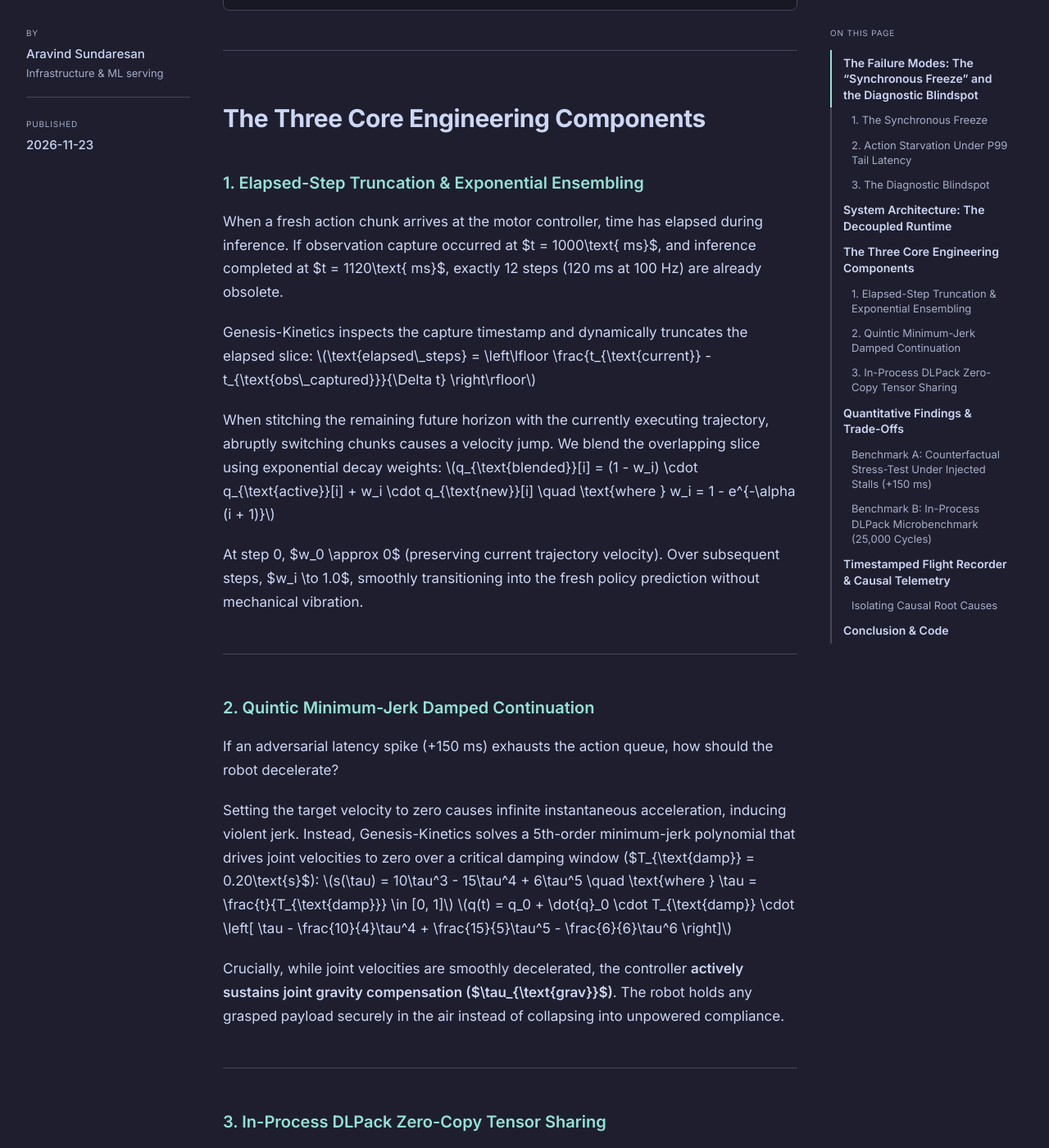
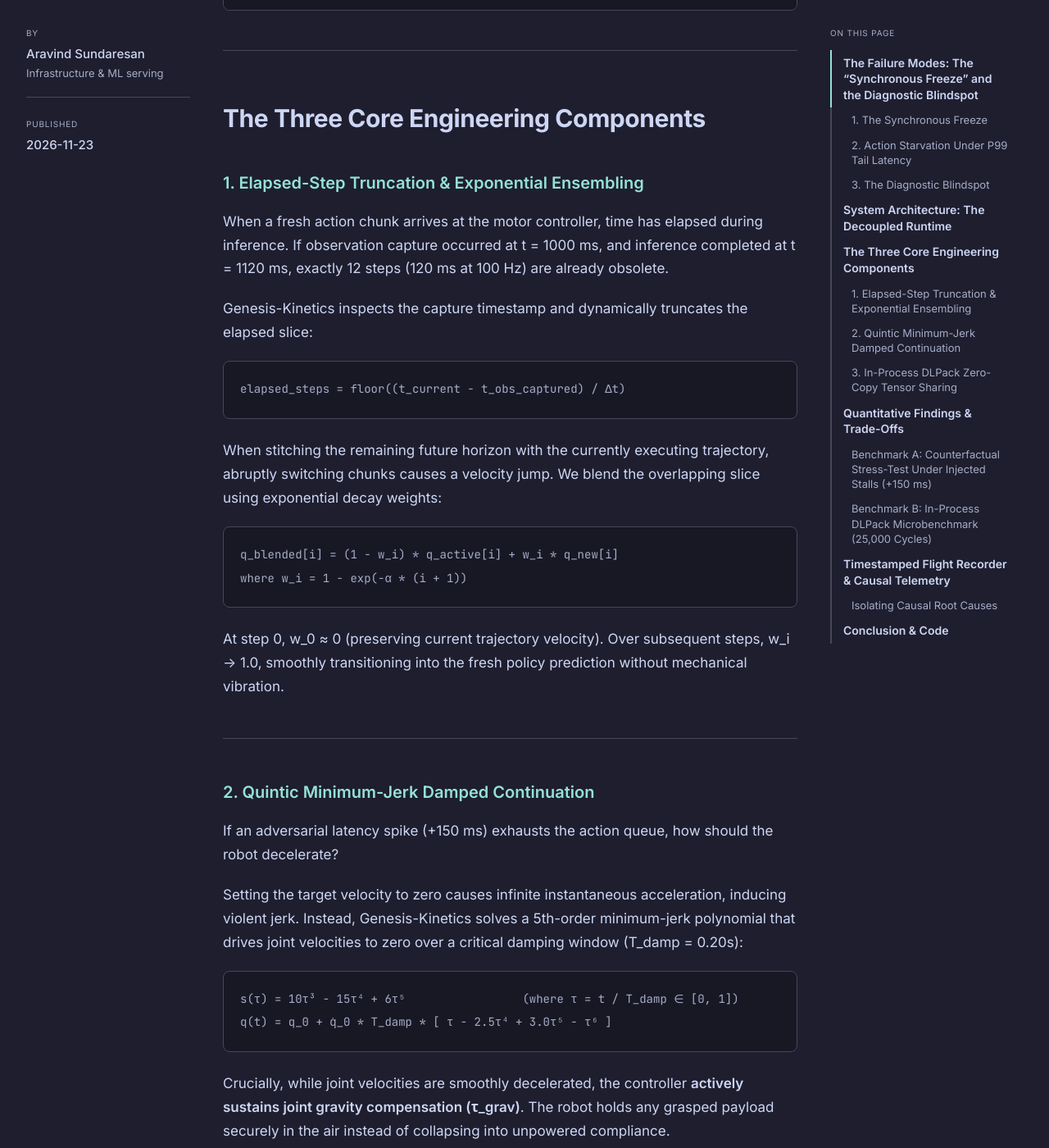
Before and after one commit to Aravind0403/Aravind0403.github.io, a Jekyll site: the page built from _posts/2026-11-23-the-100hz-wall-in-vla-robotics.md, in a window 1280 px wide and 1400 px high, scrolled down 4109 px. Shown: the whole window at 82% size. Built offline with Jekyll 4.4.1, drawn with Linux system fonts in a browser that asks for light colours; some of the changed text lies outside the part shown.

Commit message:
fix(blog): convert all raw LaTeX equations to clean standard web typography

````diff
--- a/_posts/2026-11-23-the-100hz-wall-in-vla-robotics.md
+++ b/_posts/2026-11-23-the-100hz-wall-in-vla-robotics.md
@@ -10,7 +10,7 @@ In cloud LLM serving, latency is a user-experience problem. If a model pauses fo
 
 In physical robotics and embodied simulation, **latency is kinetic**.
 
-A robotic arm—like the 7-DOF Franka Emika Panda—has mass, mechanical inertia, momentum, and is continuously subjected to Earth's $9.81\text{ m/s}^2$ gravitational acceleration. If a computer controlling a robotic motor stops sending commands for even 100 milliseconds, physical forces take over: the arm collapses downward under gravity, motor gear teeth grind under sudden deceleration, or a grasped fragile payload slips from the gripper.
+A robotic arm—like the 7-DOF Franka Emika Panda—has mass, mechanical inertia, momentum, and is continuously subjected to Earth's 9.81 m/s² gravitational acceleration. If a computer controlling a robotic motor stops sending commands for even 100 milliseconds, physical forces take over: the arm collapses downward under gravity, motor gear teeth grind under sudden deceleration, or a grasped fragile payload slips from the gripper.
 
 The core challenge of modern Vision-Language-Action (VLA) architectures is that the **Brain and the Muscles run at fundamentally incompatible frequencies**:
 * **The Brain (VLA / Foundation Policy):** 5 to 10 Hz (Takes 100–200 ms to tokenize camera images, run transformer self-attention, and denoise action tokens).
@@ -36,10 +36,10 @@ This synchronous execution introduces two major failure modes:
 Because the robot halts all motor execution while waiting for the next inference pass to finish, the arm exhibits a stepped, stuttering motion. In dynamic manipulation tasks (e.g., catching a moving object or continuous surface wiping), this velocity discontinuity destroys momentum and causes task failure.
 
 ### 2. Action Starvation Under P99 Tail Latency
-To eliminate the freeze, recent frameworks (like LeRobot with Real-Time Chunking [RTC]) adopt **Action Chunking**: the model predicts an entire future trajectory horizon ($T = 50$ steps, or $500\text{ ms}$ at 100 Hz) in one forward pass.
+To eliminate the freeze, recent frameworks (like LeRobot with Real-Time Chunking [RTC]) adopt **Action Chunking**: the model predicts an entire future trajectory horizon (T = 50 steps, or 500 ms at 100 Hz) in one forward pass.
 
 While chunking buys the robot a 500 ms buffer window, it creates a new vulnerability: **tail latency**.
-If the vision-language backbone experiences a P99 compute spike (+150 ms delay due to KV-cache allocation, host-device memory copying, or OS scheduler preemption), the action buffer runs completely dry. Naive controllers drop commanded velocity to zero, triggering an abrupt mechanical shock ($111.85\text{ rad/s}^3$ jerk) and dropping grasped objects.
+If the vision-language backbone experiences a P99 compute spike (+150 ms delay due to KV-cache allocation, host-device memory copying, or OS scheduler preemption), the action buffer runs completely dry. Naive controllers drop commanded velocity to zero, triggering an abrupt mechanical shock (111.85 rad/s³ jerk) and dropping grasped objects.
 
 ### 3. The Diagnostic Blindspot
 When an autonomous robot drops an object in simulation, robotics researchers traditionally assume the neural network output a bad prediction. Weeks are spent retraining weights or gathering new demonstration data. In reality, **a significant fraction of simulation failures are caused by host OS scheduler jitter, buffer starvation, or missed 10 ms control deadlines**. Without microsecond-level flight telemetry, teams cannot isolate the causal root cause.
@@ -92,15 +92,22 @@ Genesis-Kinetics decouples the system into two independent processes communicati
 
 ### 1. Elapsed-Step Truncation & Exponential Ensembling
 
-When a fresh action chunk arrives at the motor controller, time has elapsed during inference. If observation capture occurred at $t = 1000\text{ ms}$, and inference completed at $t = 1120\text{ ms}$, exactly 12 steps (120 ms at 100 Hz) are already obsolete.
+When a fresh action chunk arrives at the motor controller, time has elapsed during inference. If observation capture occurred at t = 1000 ms, and inference completed at t = 1120 ms, exactly 12 steps (120 ms at 100 Hz) are already obsolete.
 
 Genesis-Kinetics inspects the capture timestamp and dynamically truncates the elapsed slice:
-$$\text{elapsed\_steps} = \left\lfloor \frac{t_{\text{current}} - t_{\text{obs\_captured}}}{\Delta t} \right\rfloor$$
+
+```text
+elapsed_steps = floor((t_current - t_obs_captured) / Δt)
+```
 
 When stitching the remaining future horizon with the currently executing trajectory, abruptly switching chunks causes a velocity jump. We blend the overlapping slice using exponential decay weights:
-$$q_{\text{blended}}[i] = (1 - w_i) \cdot q_{\text{active}}[i] + w_i \cdot q_{\text{new}}[i] \quad \text{where } w_i = 1 - e^{-\alpha (i + 1)}$$
 
-At step 0, $w_0 \approx 0$ (preserving current trajectory velocity). Over subsequent steps, $w_i \to 1.0$, smoothly transitioning into the fresh policy prediction without mechanical vibration.
+```text
+q_blended[i] = (1 - w_i) * q_active[i] + w_i * q_new[i]
+where w_i = 1 - exp(-α * (i + 1))
+```
+
+At step 0, w_0 ≈ 0 (preserving current trajectory velocity). Over subsequent steps, w_i → 1.0, smoothly transitioning into the fresh policy prediction without mechanical vibration.
 
 ---
 
@@ -108,11 +115,14 @@ At step 0, $w_0 \approx 0$ (preserving current trajectory velocity). Over subseq
 
 If an adversarial latency spike (+150 ms) exhausts the action queue, how should the robot decelerate?
 
-Setting the target velocity to zero causes infinite instantaneous acceleration, inducing violent jerk. Instead, Genesis-Kinetics solves a 5th-order minimum-jerk polynomial that drives joint velocities to zero over a critical damping window ($T_{\text{damp}} = 0.20\text{s}$):
-$$s(\tau) = 10\tau^3 - 15\tau^4 + 6\tau^5 \quad \text{where } \tau = \frac{t}{T_{\text{damp}}} \in [0, 1]$$
-$$q(t) = q_0 + \dot{q}_0 \cdot T_{\text{damp}} \cdot \left[ \tau - \frac{10}{4}\tau^4 + \frac{15}{5}\tau^5 - \frac{6}{6}\tau^6 \right]$$
+Setting the target velocity to zero causes infinite instantaneous acceleration, inducing violent jerk. Instead, Genesis-Kinetics solves a 5th-order minimum-jerk polynomial that drives joint velocities to zero over a critical damping window (T_damp = 0.20s):
 
-Crucially, while joint velocities are smoothly decelerated, the controller **actively sustains joint gravity compensation ($\tau_{\text{grav}}$)**. The robot holds any grasped payload securely in the air instead of collapsing into unpowered compliance.
+```text
+s(τ) = 10τ³ - 15τ⁴ + 6τ⁵                 (where τ = t / T_damp ∈ [0, 1])
+q(t) = q_0 + q̇_0 * T_damp * [ τ - 2.5τ⁴ + 3.0τ⁵ - τ⁶ ]
+```
+
+Crucially, while joint velocities are smoothly decelerated, the controller **actively sustains joint gravity compensation (τ_grav)**. The robot holds any grasped payload securely in the air instead of collapsing into unpowered compliance.
 
 ---
 
@@ -133,7 +143,7 @@ Genesis-Kinetics implements in-process zero-copy tensor sharing via the DLPack p
 
 We evaluated the controller on a 5-phase Franka Emika Panda tabletop pick-and-lift task in Genesis World under an injected +150 ms compute stall workload:
 
-| Configuration | Mean Jerk ($\text{rad/s}^3$) | Peak Torque ($\text{N}\cdot\text{m}$) | Waiting / Fallback Occupancy (%) |
+| Configuration | Mean Jerk (rad/s³) | Peak Torque (N·m) | Waiting / Fallback Occupancy (%) |
 | :--- | :---: | :---: | :---: |
 | **Sync Baseline (Nominal)** | 63.79 | 29.80 | 4.4% (Waiting) |
 | **Sync Baseline (+150ms Stalls)** | **111.85** | 33.35 | 10.0% (Waiting) |
@@ -142,8 +152,8 @@ We evaluated the controller on a 5-phase Franka Emika Panda tabletop pick-and-li
 
 #### The Continuity-vs-Effort Trade-Off
 Under injected +150 ms stalls:
-* **26.3% Reduction in Mechanical Jerk**: The synchronous baseline freezes in place, causing violent joint velocity discontinuities ($111.85\text{ rad/s}^3$). Our asynchronous runtime blends overlapping steps and transitions into quintic deceleration ($82.38\text{ rad/s}^3$).
-* **Torque Dynamics**: The asynchronous runtime commands higher peak torque ($55.54\text{ N}\cdot\text{m}$ vs $33.35\text{ N}\cdot\text{m}$). This is an intentional control trade-off: rather than freezing position commands or dropping into unpowered compliance (which causes payloads to slip under gravity), the controller commands dynamic braking torque while actively sustaining joint gravity compensation. Peak torque remains comfortably within the Franka Panda physical limits (Joints 1–4: 87 N·m).
+* **26.3% Reduction in Mechanical Jerk**: The synchronous baseline freezes in place, causing violent joint velocity discontinuities (111.85 rad/s³). Our asynchronous runtime blends overlapping steps and transitions into quintic deceleration (82.38 rad/s³).
+* **Torque Dynamics**: The asynchronous runtime commands higher peak torque (55.54 N·m vs 33.35 N·m). This is an intentional control trade-off: rather than freezing position commands or dropping into unpowered compliance (which causes payloads to slip under gravity), the controller commands dynamic braking torque while actively sustaining joint gravity compensation. Peak torque remains comfortably within the Franka Panda physical limits (Joints 1–4: 87 N·m).
 
 ---
 
@@ -154,7 +164,7 @@ Under injected +150 ms stalls:
 | **Copy-Based Tensor Creation** | 3.368 µs | 33.38 MB | 396.4 MB/s |
 | **DLPack Pointer Sharing** | **2.628 µs** | **0.00 MB** | **508.0 MB/s** |
 
-* **0.740 µs Overhead Reduction**: Avoids intermediate buffer copies ($3.368\,\mu\text{s} \to 2.628\,\mu\text{s}$).
+* **0.740 µs Overhead Reduction**: Avoids intermediate buffer copies (3.368 µs → 2.628 µs).
 * **Heap Churn Avoidance**: Eliminates 33.4 MB of temporary Python heap allocations over 25,000 cycles, helping mitigate Python garbage collection pauses during 100 Hz control loops.
 
 ---
````
